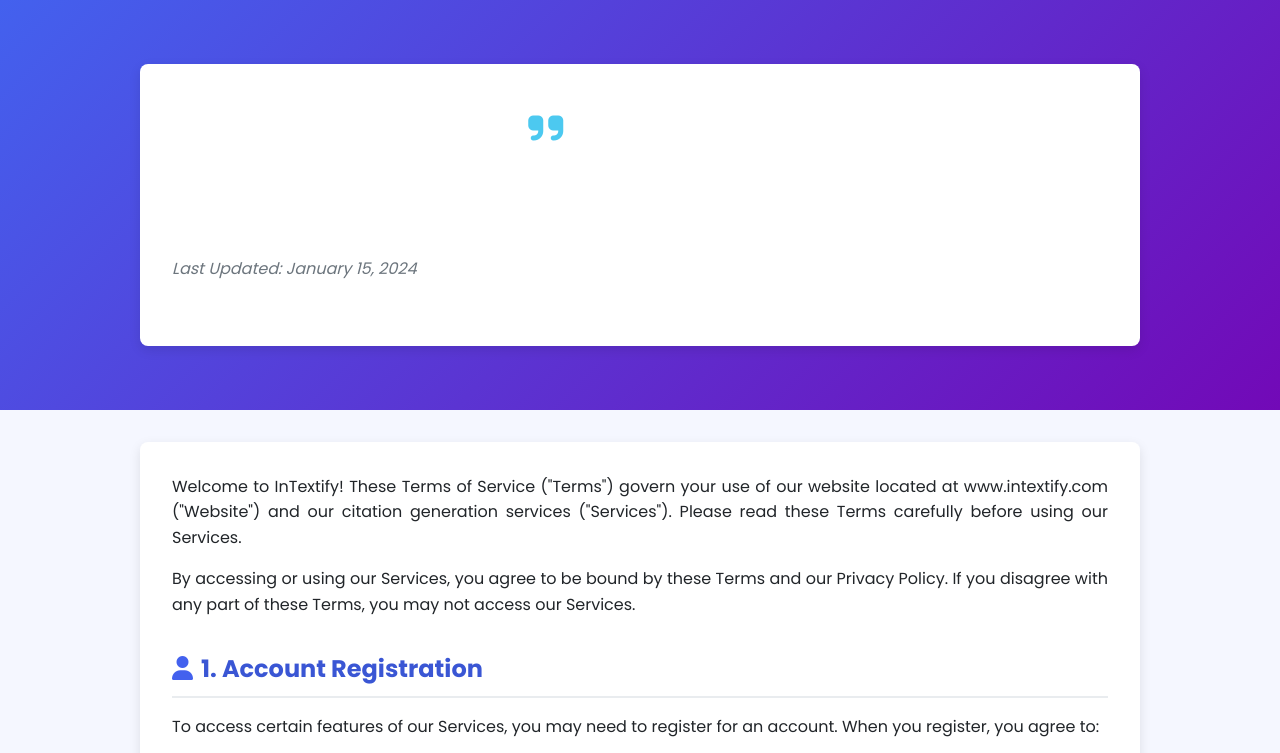
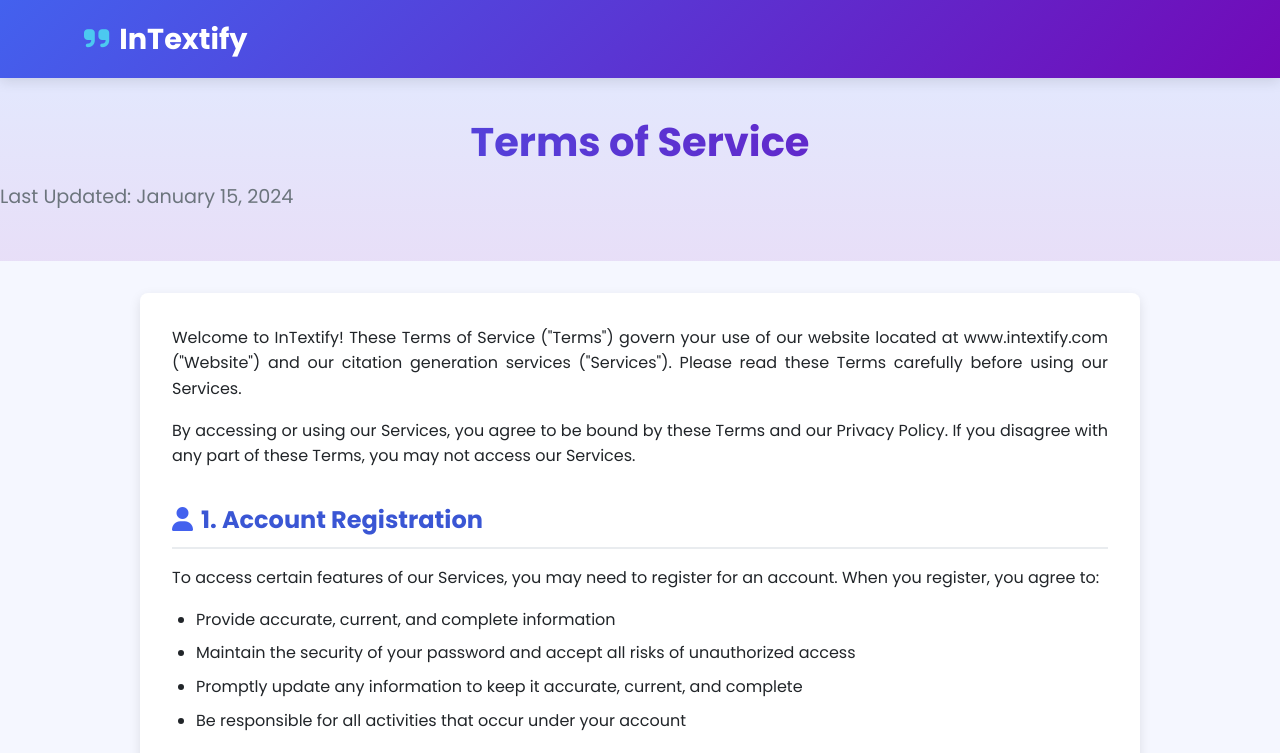
Before and after one commit to wpadm89/ai-paraphraser, a plain HTML site: page public/terms-of-service.html in a window 1280 px wide. Shown: the top 753 px of the page. Drawn offline with Linux system fonts and the light colour scheme.

Commit message:
Changed terms of service and privacy policy

```diff
--- a/public/terms-of-service.html
+++ b/public/terms-of-service.html
@@ -34,6 +34,59 @@
             margin: 0;
         }
 
+        /* Header Styles */
+        header {
+            background: linear-gradient(135deg, var(--primary), var(--secondary));
+            color: white;
+            padding: 1rem 0;
+            box-shadow: 0 4px 12px rgba(0, 0, 0, 0.1);
+            position: sticky;
+            top: 0;
+            z-index: 100;
+        }
+
+        .nav-container {
+            width: 90%;
+            max-width: 1200px;
+            margin: 0 auto;
+            display: flex;
+            justify-content: space-between;
+            align-items: center;
+            padding: 0 20px;
+        }
+
+        .logo {
+            font-size: 1.8rem;
+            font-weight: 700;
+            display: flex;
+            align-items: center;
+            gap: 10px;
+        }
+
+        .logo i {
+            color: var(--accent);
+        }
+
+        .page-title {
+            text-align: center;
+            padding: 2rem 0;
+            background: linear-gradient(rgba(67, 97, 238, 0.1), rgba(114, 9, 183, 0.1));
+        }
+
+        .page-title h1 {
+            font-size: 2.5rem;
+            margin-bottom: 0.5rem;
+            background: linear-gradient(to right, var(--primary), var(--secondary));
+            -webkit-background-clip: text;
+            background-clip: text;
+            color: transparent;
+        }
+
+        .page-title p {
+            color: var(--gray);
+            font-size: 1.2rem;
+        }
+
         .container {
             max-width: 1000px;
             margin: 2rem auto;
@@ -41,33 +94,6 @@
             background: white;
             box-shadow: 0 4px 12px rgba(0, 0, 0, 0.1);
             border-radius: var(--border-radius);
-        }
-
-        header {
-            background: linear-gradient(135deg, var(--primary), var(--secondary));
-            color: white;
-            padding: 2rem 0;
-            text-align: center;
-            margin-bottom: 2rem;
-        }
-
-        .logo {
-            font-size: 2.5rem;
-            font-weight: 700;
-            display: flex;
-            align-items: center;
-            justify-content: center;
-            gap: 10px;
-            margin-bottom: 1rem;
-        }
-
-        .logo i {
-            color: var(--accent);
-        }
-
-        h1 {
-            font-size: 2.5rem;
-            margin-bottom: 1rem;
         }
 
         h2 {
@@ -114,6 +140,8 @@
             padding: 2rem;
             color: var(--gray);
             font-size: 0.9rem;
+            background: var(--dark);
+            color: white;
         }
 
         .nav-buttons {
@@ -156,7 +184,7 @@
                 margin: 1rem;
             }
 
-            h1 {
+            .page-title h1 {
                 font-size: 2rem;
             }
 
@@ -177,16 +205,21 @@
     </style>
 </head>
 <body>
+    <!-- Header -->
     <header>
-        <div class="container">
+        <div class="nav-container">
             <div class="logo">
                 <i class="fas fa-quote-right"></i>
                 <span>InTextify</span>
             </div>
-            <h1>Terms of Service</h1>
-            <p class="last-updated">Last Updated: January 15, 2024</p>
         </div>
     </header>
+
+    <!-- Page Title -->
+    <div class="page-title">
+        <h1>Terms of Service</h1>
+        <p>Last Updated: January 15, 2024</p>
+    </div>
 
     <div class="container">
         <p>Welcome to InTextify! These Terms of Service ("Terms") govern your use of our website located at www.intextify.com ("Website") and our citation generation services ("Services"). Please read these Terms carefully before using our Services.</p>
```
Also changed, not shown: public/privacy-policy.html (+143 -32 lines).
